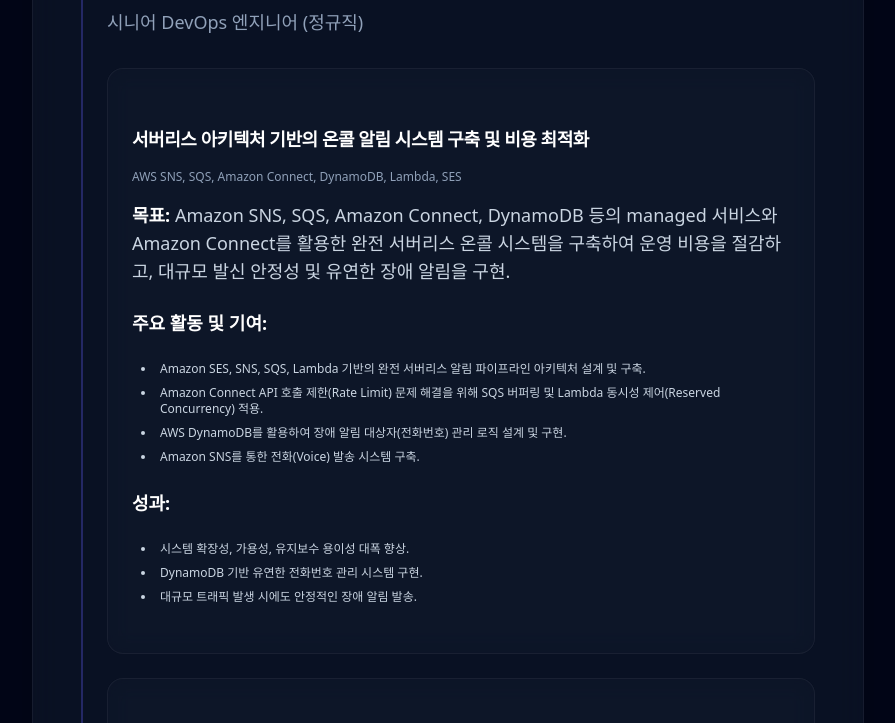
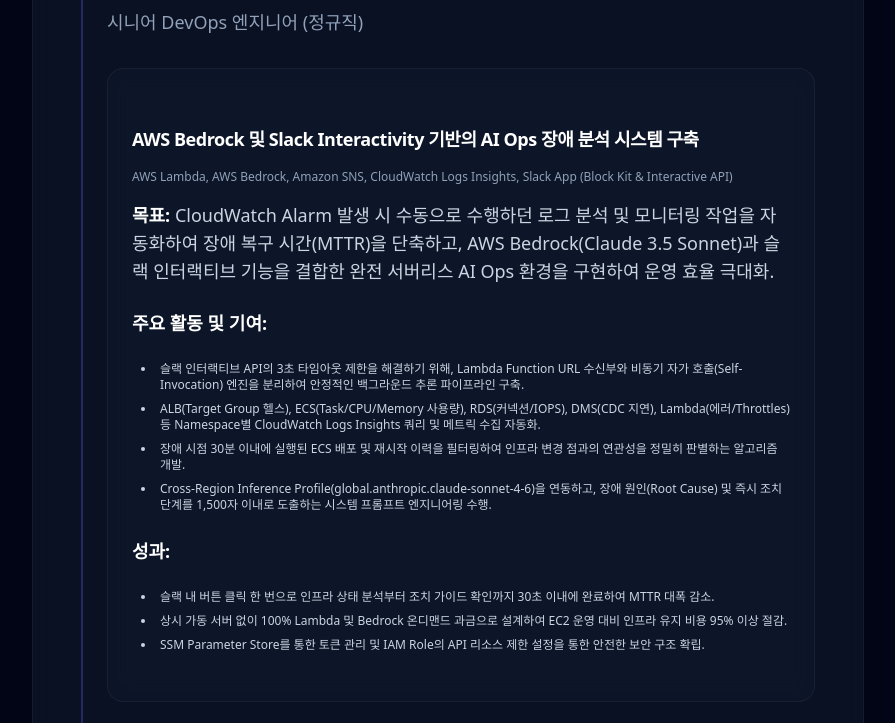
Before and after one commit to realx1017/realx1017.github.io, an Astro site: page /about in a window 1280 px wide. Shown: the part 1680-2403 px from the top of the page, without its empty margins (192-1087 px from the left). Built offline with nearby package versions, Linux system fonts and the light colour scheme; Astro itself is replaced by a stand-in of ours.

Commit message:
feat: add AWS Bedrock & Slack Interactivity AI Ops bot project to resume

```diff
--- a/src/pages/about.astro
+++ b/src/pages/about.astro
@@ -64,6 +64,28 @@ import Layout from '../layouts/BlogPost.astro';
 				<div class="space-y-6 pt-2">
 					<!-- Project 1 -->
 					<div class="glass p-6 rounded-2xl space-y-4">
+						<h4 class="text-lg font-bold text-white">AWS Bedrock 및 Slack Interactivity 기반의 AI Ops 장애 분석 시스템 구축</h4>
+						<div class="text-xs text-slate-400">AWS Lambda, AWS Bedrock, Amazon SNS, CloudWatch Logs Insights, Slack App (Block Kit & Interactive API)</div>
+						<div class="space-y-2">
+							<p class="text-sm text-slate-300"><strong class="text-white">목표:</strong> CloudWatch Alarm 발생 시 수동으로 수행하던 로그 분석 및 모니터링 작업을 자동화하여 장애 복구 시간(MTTR)을 단축하고, AWS Bedrock(Claude 3.5 Sonnet)과 슬랙 인터랙티브 기능을 결합한 완전 서버리스 AI Ops 환경을 구현하여 운영 효율 극대화.</p>
+							<p class="text-sm text-slate-300"><strong class="text-white">주요 활동 및 기여:</strong></p>
+							<ul class="list-disc pl-5 text-xs text-slate-300 space-y-1.5">
+								<li>슬랙 인터랙티브 API의 3초 타임아웃 제한을 해결하기 위해, Lambda Function URL 수신부와 비동기 자가 호출(Self-Invocation) 엔진을 분리하여 안정적인 백그라운드 추론 파이프라인 구축.</li>
+								<li>ALB(Target Group 헬스), ECS(Task/CPU/Memory 사용량), RDS(커넥션/IOPS), DMS(CDC 지연), Lambda(에러/Throttles) 등 Namespace별 CloudWatch Logs Insights 쿼리 및 메트릭 수집 자동화.</li>
+								<li>장애 시점 30분 이내에 실행된 ECS 배포 및 재시작 이력을 필터링하여 인프라 변경 점과의 연관성을 정밀히 판별하는 알고리즘 개발.</li>
+								<li>Cross-Region Inference Profile(global.anthropic.claude-sonnet-4-6)을 연동하고, 장애 원인(Root Cause) 및 즉시 조치 단계를 1,500자 이내로 도출하는 시스템 프롬프트 엔지니어링 수행.</li>
+							</ul>
+							<p class="text-sm text-slate-300"><strong class="text-white">성과:</strong></p>
+							<ul class="list-disc pl-5 text-xs text-slate-300 space-y-1">
+								<li>슬랙 내 버튼 클릭 한 번으로 인프라 상태 분석부터 조치 가이드 확인까지 30초 이내에 완료하여 MTTR 대폭 감소.</li>
+								<li>상시 가동 서버 없이 100% Lambda 및 Bedrock 온디맨드 과금으로 설계하여 EC2 운영 대비 인프라 유지 비용 95% 이상 절감.</li>
+								<li>SSM Parameter Store를 통한 토큰 관리 및 IAM Role의 API 리소스 제한 설정을 통한 안전한 보안 구조 확립.</li>
+							</ul>
+						</div>
+					</div>
+
+					<!-- Project 2 -->
+					<div class="glass p-6 rounded-2xl space-y-4">
 						<h4 class="text-lg font-bold text-white">서버리스 아키텍처 기반의 온콜 알림 시스템 구축 및 비용 최적화</h4>
 						<div class="text-xs text-slate-400">AWS SNS, SQS, Amazon Connect, DynamoDB, Lambda, SES</div>
 						<div class="space-y-2">
@@ -84,7 +106,7 @@ import Layout from '../layouts/BlogPost.astro';
 						</div>
 					</div>
 
-					<!-- Project 2 -->
+					<!-- Project 3 -->
 					<div class="glass p-6 rounded-2xl space-y-4">
 						<h4 class="text-lg font-bold text-white">ElasticSearch Coordinator node EC2 ➡️ ECS Fargate 전환을 통한 비용 절감</h4>
 						<div class="text-xs text-slate-400">AWS ECS Fargate, ECR, Auto Scaling, ElasticSearch</div>
@@ -105,7 +127,7 @@ import Layout from '../layouts/BlogPost.astro';
 						</div>
 					</div>
 
-					<!-- Project 3 -->
+					<!-- Project 4 -->
 					<div class="glass p-6 rounded-2xl space-y-4">
 						<h4 class="text-lg font-bold text-white">ECS Fargate, Aurora mysql RDS Autoscaling 적용</h4>
 						<div class="text-xs text-slate-400">ECS Fargate, Aurora MySQL, EventBridge, Auto Scaling</div>
@@ -126,7 +148,7 @@ import Layout from '../layouts/BlogPost.astro';
 						</div>
 					</div>
 
-					<!-- Project 4 -->
+					<!-- Project 5 -->
 					<div class="glass p-6 rounded-2xl space-y-4">
 						<h4 class="text-lg font-bold text-white">braze push 스케줄 이벤트 자동화</h4>
 						<div class="text-xs text-slate-400">Braze API, EventBridge, Lambda, Slack, Email</div>
@@ -147,7 +169,7 @@ import Layout from '../layouts/BlogPost.astro';
 						</div>
 					</div>
 
-					<!-- Project 5 -->
+					<!-- Project 6 -->
 					<div class="glass p-6 rounded-2xl space-y-4">
 						<h4 class="text-lg font-bold text-white">RDS snapshot to S3 자동 백업 파이프라인 구축</h4>
 						<div class="text-xs text-slate-400">AWS Lambda, EventBridge, RDS, S3, Slack Webhook</div>
```
